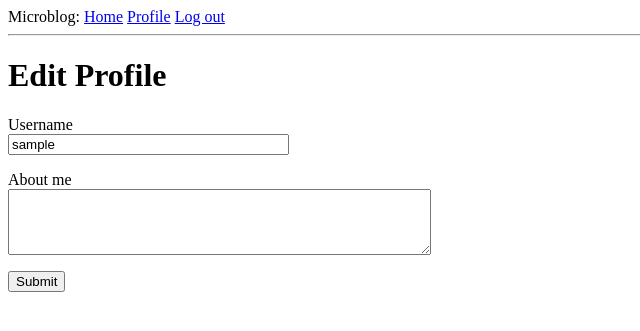
After one commit to Arepo/microblog, a Flask app: page /edit_profile in a window 1280 px wide. The commit adds this page. Shown: the top 331 px of the page, without its empty margins (0-640 px from the left). Run offline with Flask 2, Linux system fonts and the light colour scheme; the visitor is signed in with stand-in values (Sample User, id 1); data comes from the database, SQL or seed files in the repository; both versions use the stored data as it was after the commit.

Commit message:
End of chapter 6

```diff
--- a/app/forms.py
+++ b/app/forms.py
@@ -1,6 +1,12 @@
 from flask_wtf import FlaskForm
-from wtforms import StringField, PasswordField, BooleanField, SubmitField
-from wtforms.validators import DataRequired, Email, EqualTo
+from wtforms import StringField, PasswordField, BooleanField, SubmitField, TextAreaField
+from wtforms.validators import DataRequired, Email, EqualTo, Length
+from app.models import User
+
+class EditProfileForm(FlaskForm):
+  username = StringField('Username', validators=[DataRequired()])
+  about_me = TextAreaField('About me', validators=[Length(min=0, max=140)])
+  submit = SubmitField('Submit')
 
 class LoginForm(FlaskForm):
   username = StringField('Username', validators=[DataRequired()])
--- a/app/models.py
+++ b/app/models.py
@@ -2,6 +2,7 @@ from datetime import datetime
 from app import db, login
 from flask_login import UserMixin
 from werkzeug.security import generate_password_hash, check_password_hash
+from hashlib import md5
 
 class User(UserMixin, db.Model):
   id = db.Column(db.Integer, primary_key=True)
@@ -9,6 +10,8 @@ class User(UserMixin, db.Model):
   email = db.Column(db.String(120), index=True, unique=True)
   password_hash = db.Column(db.String(128))
   posts = db.relationship('Post', backref='author', lazy='dynamic')
+  about_me = db.Column(db.String(140))
+  last_seen = db.Column(db.DateTime, default=datetime.utcnow)
 
   def __repr__(self):
     return '<User {}>'.format(self.username)
@@ -18,6 +21,10 @@ class User(UserMixin, db.Model):
 
   def check_password(self, password):
     return check_password_hash(self.password_hash, password)
+
+  def avatar(self, size):
+    digest = md5(self.email.lower().encode('utf-8')).hexdigest()
+    return 'https://www.gravatar.com/avatar/{}?d=identicon&s={}'.format(digest, size)
 
 class Post(db.Model):
   id = db.Column(db.Integer, primary_key=True)
--- a/app/routes.py
+++ b/app/routes.py
@@ -1,8 +1,15 @@
-from app import app
+from app import app, db
 from flask import render_template, flash, redirect, request, url_for
-from app.forms import LoginForm
+from app.forms import LoginForm, RegistrationForm, EditProfileForm
 from flask_login import current_user, login_user, logout_user, login_required
 from app.models import User
+from datetime import datetime
+
+@app.before_request
+def before_request():
+  if current_user.is_authenticated:
+    current_user.last_seen = datetime.utcnow()
+    db.session.commit
 
 @app.route('/')
 @app.route('/index')
@@ -49,7 +56,7 @@ def register():
   form = RegistrationForm()
   if form.validate_on_submit():
     user = User(username=form.username.data, email=form.email.data)
-    user.set_password(form.password_data)
+    user.set_password(form.password.data)
     db.session.add(user)
     db.session.commit()
     flash('Congratulations, you are now a registered user!')
@@ -65,3 +72,18 @@ def user(username):
     { 'author': user, 'body': 'Test post #2' }
   ]
   return render_template('user.html', user=user, posts=posts )
+
+@app.route('/edit_profile', methods=['GET', 'POST'])
+@login_required
+def edit_profile():
+  form = EditProfileForm()
+  if form.validate_on_submit():
+    current_user.username = form.username.data
+    current_user.about_me = form.about_me.data
+    db.session.commit()
+    flash('Your changes have been saved')
+    return redirect(url_for('edit_profile'))
+  elif request.method == 'GET':
+    form.username.data = current_user.username
+    form.about_me.data = current_user.about_me
+  return render_template('edit_profile.html', title='Edit Profile', form=form)
--- /dev/null
+++ b/app/templates/_post.html
@@ -0,0 +1,6 @@
+<table>
+  <tr valign="top">
+    <td><img src="{{ post.author.avatar(36) }}"></td>
+    <td>{{ post.author.username }} says: <br>{{ post.body }}</td>
+  </tr>
+</table>
--- a/app/templates/base.html
+++ b/app/templates/base.html
@@ -12,6 +12,7 @@
       {% if current_user.is_anonymous %}
       <a href="{{ url_for('login') }}">Login</a>
       {% else %}
+      <a href="{{ url_for('user', username=current_user.username) }}">Profile</a>
       <a href="{{ url_for('logout') }}">Log out</a>
       {% endif %}
     </div>
--- /dev/null
+++ b/app/templates/edit_profile.html
@@ -0,0 +1,23 @@
+{% extends 'base.html' %}
+
+{% block content %}
+  <h1>Edit Profile</h1>
+  <form action="" method="post" name="login">
+    {{ form.hidden_tag() }}
+    <p>
+      {{ form.username.label }}<br>
+      {{ form.username(size=32) }}<br>
+      {% for error in form.username.errors %}
+      <span style="color: red;">[{{ error }}]</span>
+      {% endfor %}
+    </p>
+    <p>
+      {{ form.about_me.label }}<br>
+      {{ form.about_me(cols=50, rows=4) }}<br>
+      {% for error in form.about_me.errors %}
+      <span style="color: red;">[{{ error }}]</span>
+      {% endfor %}
+    </p>
+    <p>{{ form.submit() }}</p>
+  </form>
+{% endblock %}
```
Also changed, not shown: app/templates/user.html (+16 -4 lines), migrations/versions/65389fb2c865_new_fields_in_user_model.py (added, +30 -0 lines), app.db.
